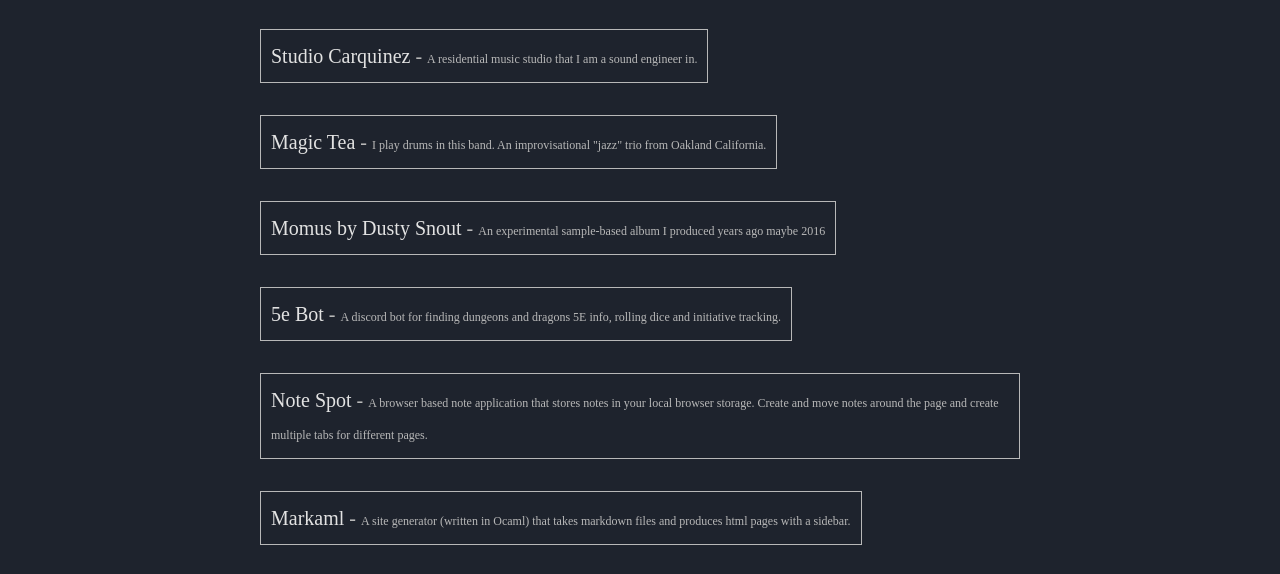
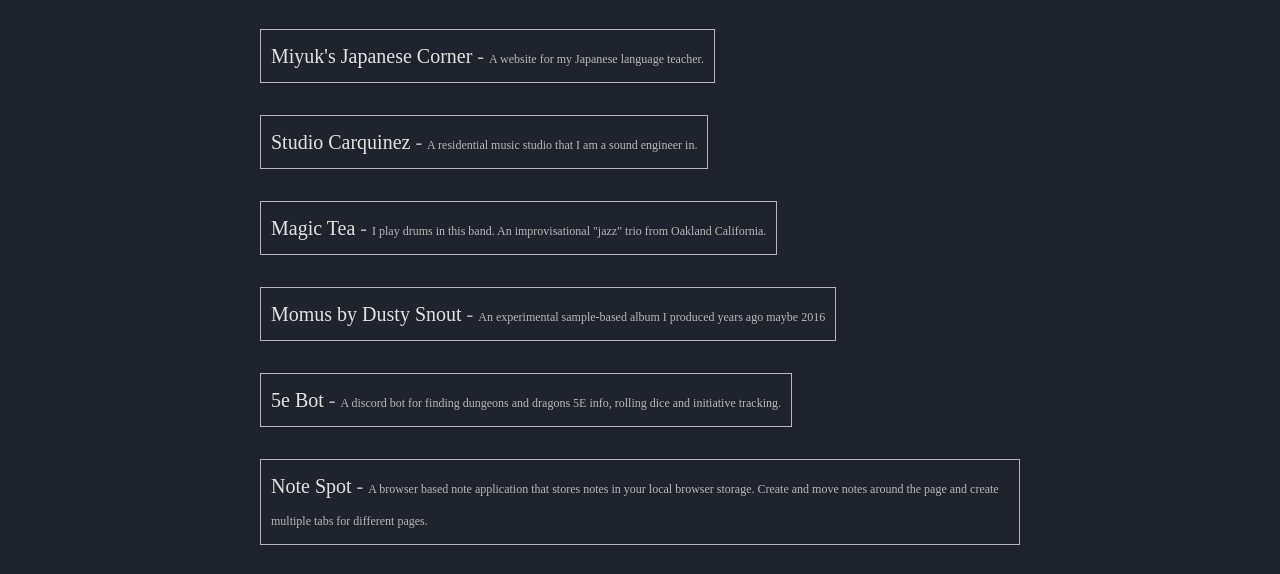
Before and after one commit to royalsaltmerchant/julianranieri, a plain HTML site: page links.html in a window 1280 px wide. Shown: the part 181-755 px from the top of the page. Drawn offline with Linux system fonts and the light colour scheme.

Commit message:
add miyukis website to links

```diff
--- a/links.html
+++ b/links.html
@@ -48,6 +48,11 @@
           These are links to pages I've created for friends, family and myself.
           Possibly you may have some use for these sites as well.
         </p>
+        <br>
+        <div class="blog-list-item">
+          <a href="https://miyukiscorner.netlify.app/">Miyuk's Japanese Corner</a> -
+          <small>A website for my Japanese language teacher.</small>
+        </div>
         <br>
         <div class="blog-list-item">
           <a href="https://studiocarquinez.com/">Studio Carquinez</a> -
```
Also changed, not shown: templates/links.html (+5 -0 lines).
